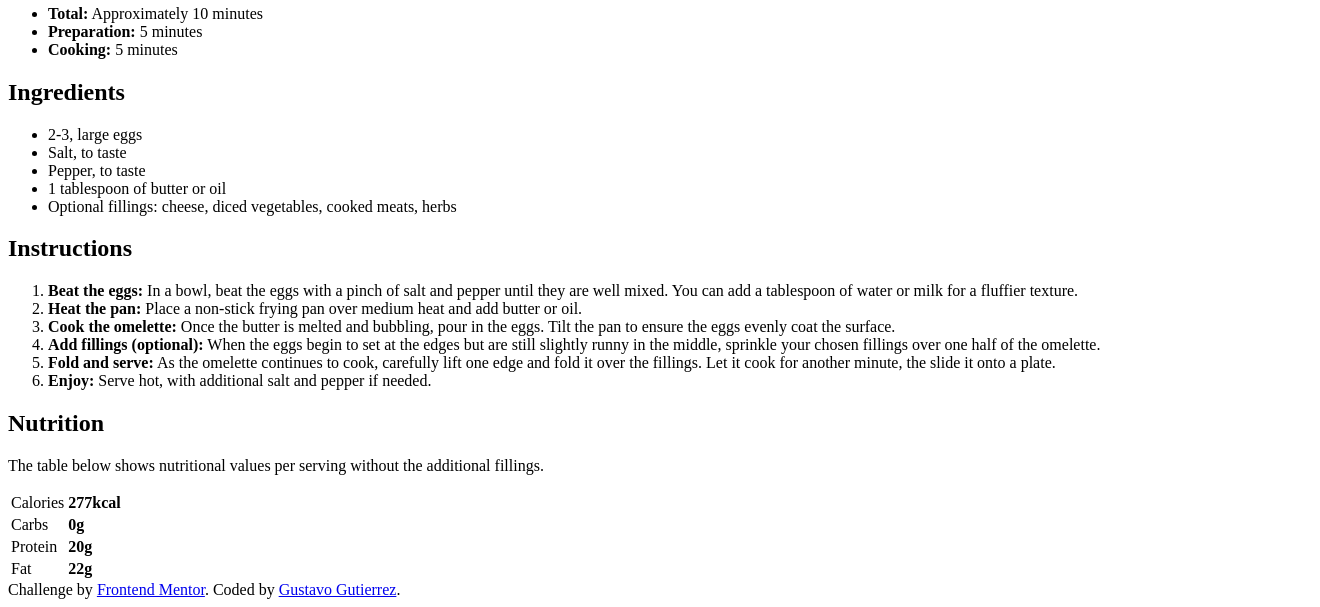
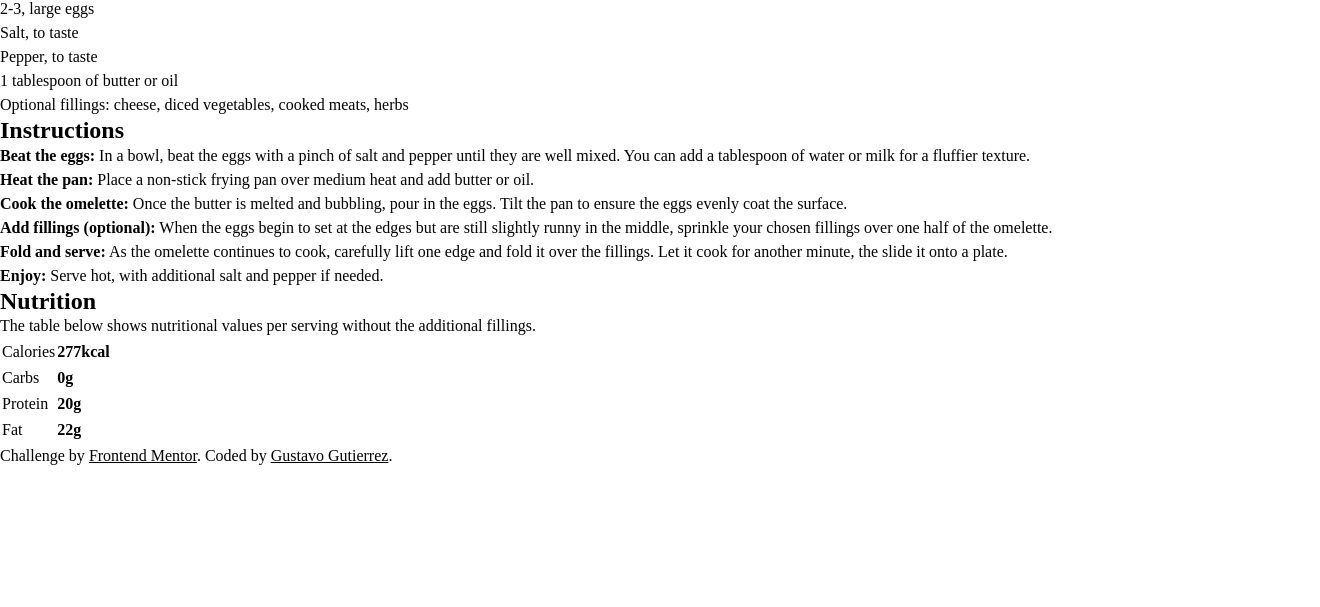
Before and after one commit to gustavo2023/recipe-page, a plain HTML site: page index.html in a window 1280 px wide. Shown: the part 772-1379 px from the top of the page, 1320 px wide, since content can reach past the window. After the commit the page ends 1240 px from the top, so only its background shows below. Drawn offline with Linux system fonts and the light colour scheme.

Commit message:
update styles.css

```diff
--- a/index.html
+++ b/index.html
@@ -15,6 +15,17 @@
     <title>Frontend Mentor | Recipe page</title>
 
     <link rel="stylesheet" href="./styles.css" />
+
+    <link rel="preconnect" href="https://fonts.googleapis.com" />
+    <link rel="preconnect" href="https://fonts.gstatic.com" crossorigin />
+    <link
+      href="https://fonts.googleapis.com/css2?family=Young+Serif&display=swap"
+      rel="stylesheet"
+    />
+    <link
+      href="https://fonts.googleapis.com/css2?family=Outfit:wght@100..900&display=swap"
+      rel="stylesheet"
+    />
   </head>
 
   <body>
--- a/styles.css
+++ b/styles.css
@@ -0,0 +1,106 @@
+/* Box sizing rules */
+*,
+*::before,
+*::after {
+  box-sizing: border-box;
+  margin: 0;
+  padding: 0;
+}
+
+/* Prevent font size inflation */
+html {
+  -moz-text-size-adjust: none;
+  -webkit-text-size-adjust: none;
+  text-size-adjust: none;
+}
+
+/* Remove default margin in favour of better control in authored CSS */
+body,
+h1,
+h2,
+h3,
+h4,
+p,
+figure,
+blockquote,
+dl,
+dd {
+  margin-block-end: 0;
+}
+
+/* Remove list styles on ul, ol elements with a list role, which suggests default styling will be removed */
+ul[role="list"],
+ol[role="list"] {
+  list-style: none;
+}
+
+/* Set core body defaults */
+body {
+  min-height: 100vh;
+  line-height: 1.5;
+}
+
+/* Set shorter line heights on headings and interactive elements */
+h1,
+h2,
+h3,
+h4,
+button,
+input,
+label {
+  line-height: 1.1;
+}
+
+/* Balance text wrapping on headings */
+h1,
+h2,
+h3,
+h4 {
+  text-wrap: balance;
+}
+
+/* A elements that don't have a class get default styles */
+a:not([class]) {
+  text-decoration-skip-ink: auto;
+  color: currentColor;
+}
+
+/* Make images easier to work with */
+img,
+picture {
+  max-width: 100%;
+  display: block;
+}
+
+/* Inherit fonts for inputs and buttons */
+input,
+button,
+textarea,
+select {
+  font-family: inherit;
+  font-size: inherit;
+}
+
+/* Make sure textareas without a rows attribute are not tiny */
+textarea:not([rows]) {
+  min-height: 10em;
+}
+
+/* Anything that has been anchored to should have extra scroll margin */
+:target {
+  scroll-margin-block: 5ex;
+}
+
+/* End CSS Reset */
+
+/* Custom CSS */
+
+:root {
+    --Stone-100: hsl(30, 54%, 90%);
+    --Stone-150: hsl(30, 18%, 87%);
+    --Stone-600: hsl(30, 10%, 34%);
+    --Stone-900: hsl(24, 5%, 18%);
+    --Brown-800: hsl(14, 45%, 36%);
+    --Rose-800: hsl(332, 51%, 32%);
+    --Rose-50: hsl(330, 100%, 98%);
+}
```
